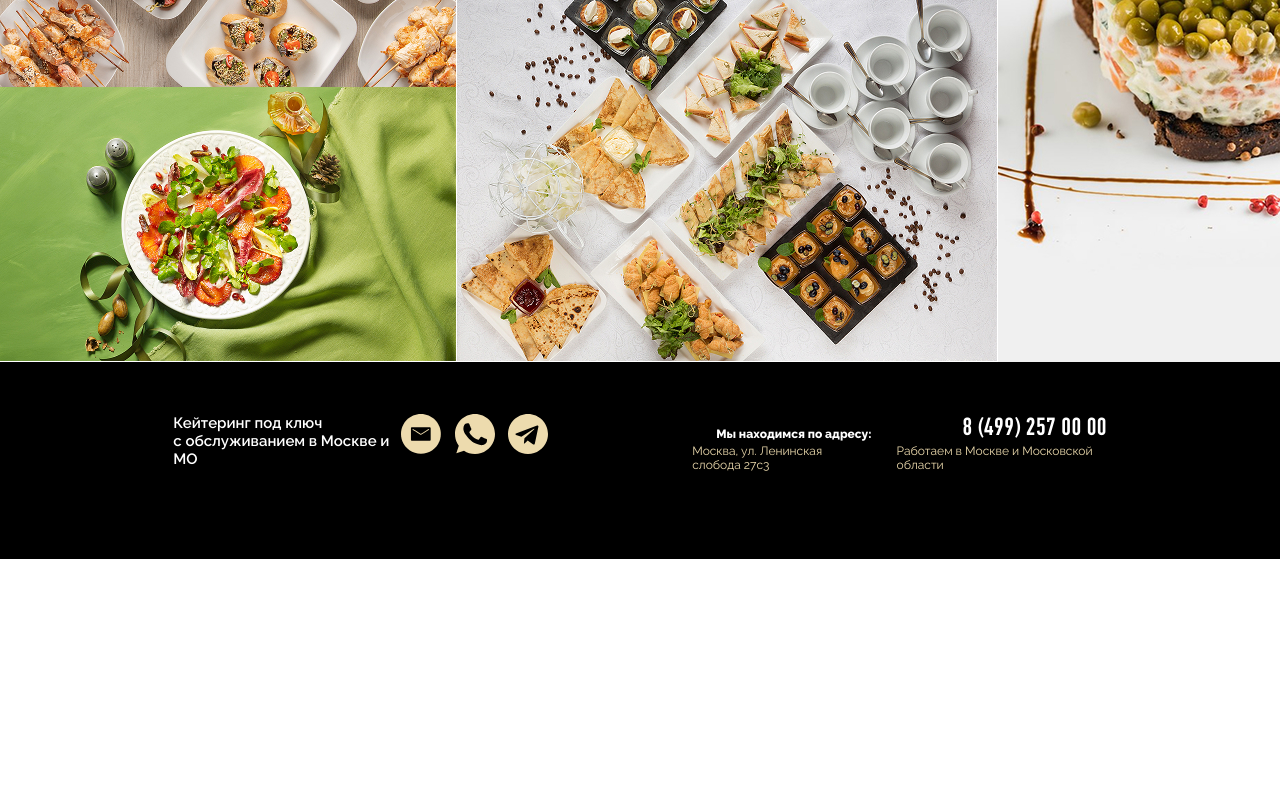
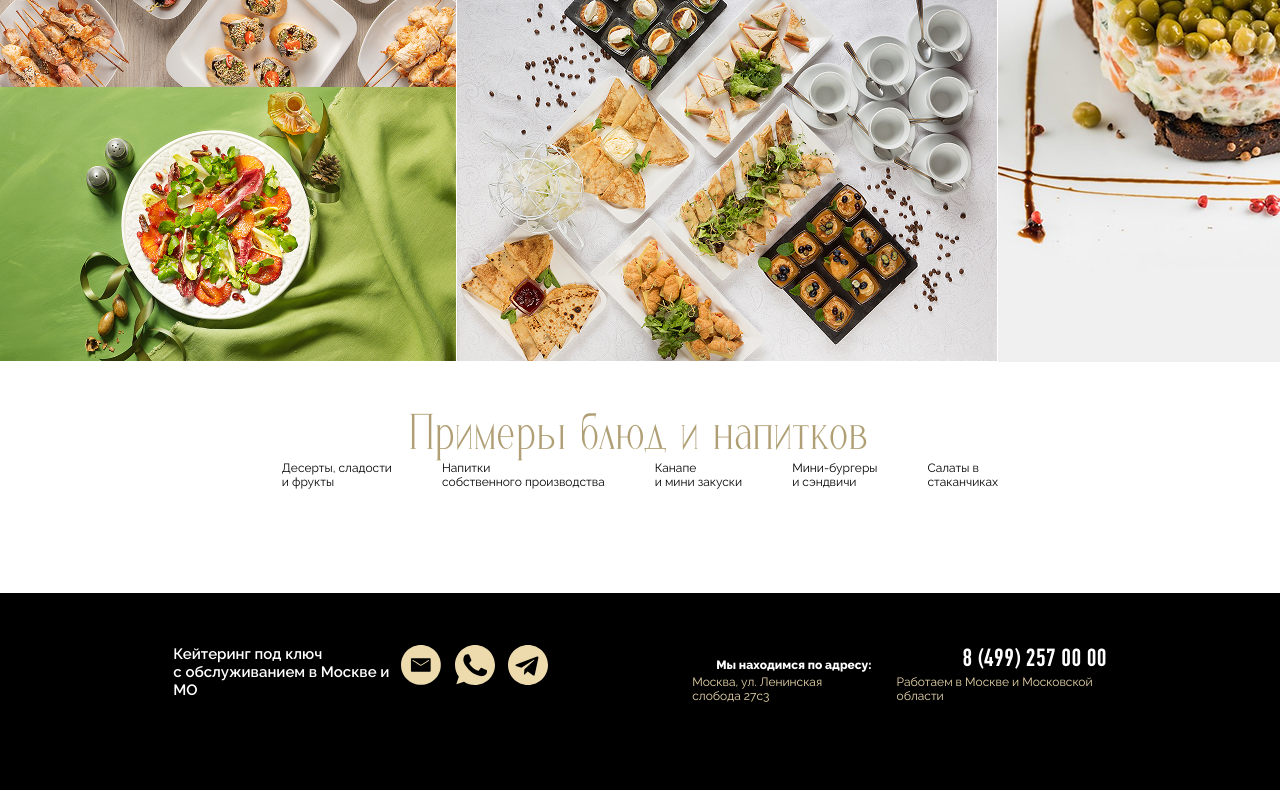
Before and after one commit to sergJess/VkusnoKeitering, a website: page src/index.html in a window 1280 px wide. Shown: the part 2861-3661 px from the top of the page. Before the commit the page ends 3430 px from the top, so only its background shows below. Drawn offline with Linux system fonts and the light colour scheme; files whose address does not match are found by name.

Commit message:
add. base markup and styles for food-example

```diff
--- a/src/index.html
+++ b/src/index.html
@@ -171,7 +171,6 @@
             <div class=""><img src="./assets/img/porfolio/example-4.jpg" alt=""></div>
             </div>
             <div class=""><img src="./assets/img/porfolio/example-5.jpg" alt=""></div>
-
           </div>
           <div class="porfolio__examples-item"> <div class=""><img src="./assets/img/porfolio/example-6.jpg" alt=""></div></div>
           <div class="porfolio__examples-item">
@@ -181,6 +180,21 @@
             </div>
             <div class=""><img src="./assets/img/porfolio/example-9.jpg" alt=""></div>
 
+        </div>
+      </div>
+      <div class="food-example">
+        <h2 class="food-example__title text-block-title text_colored4">Примеры блюд и напитков</h2>
+        <div class="food-example-tabs">
+          <p class="text-base">Десерты, сладости</br>
+и фрукты</p>
+          <p class="text-base">Напитки</br>
+собственного производства</p>
+          <p class="text-base">Канапе</br>
+и мини закуски</p>
+          <p class="text-base">Мини-бургеры</br>
+и сэндвичи</p>
+          <p class="text-base">Салаты в</br>
+стаканчиках</p>
         </div>
       </div>
       <footer class="footer">
--- /dev/null
+++ b/src/styles/components/food-example.css
@@ -0,0 +1,14 @@
+.food-example {
+  padding: 46px 13% 104px 13%;
+}
+.food-example__title {
+  display: flex;
+  justify-content: center;
+  padding: 0 10px;
+}
+
+.food-example-tabs {
+  display: flex;
+  justify-content: center;
+  column-gap: 50px;
+}
--- a/src/styles/index.css
+++ b/src/styles/index.css
@@ -10,3 +10,4 @@
 @import url("./components/main-info.css");
 @import url("./components/services.css");
 @import url("./components/porfolio.css");
+@import url("./components/food-example.css");
```
